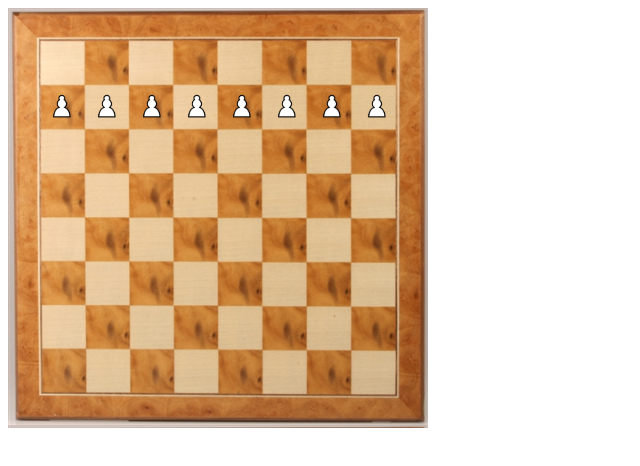
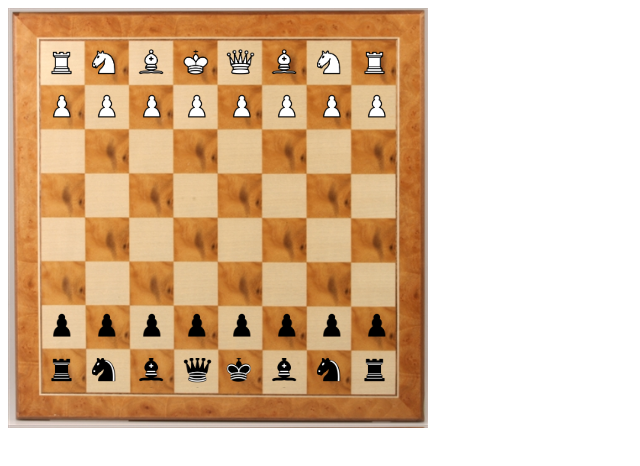
Before and after one commit to gagechoat/chess, a plain HTML site: page index.html in a window 1280 px wide. Shown: the whole page, without its empty margins (0-640 px from the left). Drawn offline with Linux system fonts and the light colour scheme.

Commit message:
rest of pieces

```diff
--- a/index.html
+++ b/index.html
@@ -15,6 +15,31 @@
   <p id="p6" class="pawn white"></p>
   <p id="p7" class="pawn white"></p>
   <p id="p8" class="pawn white"></p>
+  <p id="r1" class="rook white"></p>
+  <p id="r2" class="rook white"></p>
+  <p id="k1" class="knight white"></p>
+  <p id="k2" class="knight white"></p>
+  <p id="b1" class="bishop white"></p>
+  <p id="b2" class="bishop white"></p>
+  <p id="king1" class="king white"></p>
+  <p id="queen1" class="queen white"></p>
+
+  <p id="p1b" class="pawn black"></p>
+  <p id="p2b" class="pawn black"></p>
+  <p id="p3b" class="pawn black"></p>
+  <p id="p4b" class="pawn black"></p>
+  <p id="p5b" class="pawn black"></p>
+  <p id="p6b" class="pawn black"></p>
+  <p id="p7b" class="pawn black"></p>
+  <p id="p8b" class="pawn black"></p>
+  <p id="r1b" class="rook black"></p>
+  <p id="r2b" class="rook black"></p>
+  <p id="k1b" class="knight black"></p>
+  <p id="k2b" class="knight black"></p>
+  <p id="b1b" class="bishop black"></p>
+  <p id="b2b" class="bishop black"></p>
+  <p id="king1b" class="king black"></p>
+  <p id="queen1b" class="queen black"></p>
 </div>
 
 </body>
--- a/styles.css
+++ b/styles.css
@@ -16,6 +16,29 @@ p{
   top:65px;
   background-position: -157px 0;
 }
+.rook.white {
+  top: 22px;
+  background-position: -128 0;
+}
+.knight.white {
+  top: 22px;
+  background-position: -99 0;
+}
+.bishop.white {
+  top: 22px;
+  background-position: -65 0;
+}
+
+.king.white {
+  top: 22px;
+  background-position: -32 0;
+}
+
+.queen.white {
+  top: 22px;
+  background-position: -2 0;
+}
+
 #p1{
   left:37px;
 }
@@ -40,3 +63,108 @@ p{
 #p8{
   left:352px;
 }
+#r1 {
+  left: 39px;
+}
+#r2 {
+  left: 352px;
+}
+#k1 {
+  left:84px;
+}
+#k2 {
+  left:309px;
+}
+#b1 {
+  left:129px;
+}
+#b2 {
+  left:262px;
+}
+
+#king1 {
+  left:217px;
+}
+#queen1 {
+  left:174px;
+}
+
+#p1b{
+  left:37px;
+}
+#p2b{
+  left:82px;
+}
+#p3b{
+  left:127px;
+}
+#p4b{
+  left:172px;
+}
+#p5b{
+  left:217px;
+}
+#p6b{
+  left:262px;
+}
+#p7b{
+  left:307px;
+}
+#p8b{
+  left:352px;
+}
+#r1b {
+  left: 39px;
+}
+#r2b {
+  left: 352px;
+}
+#k1b {
+  left:84px;
+}
+#k2b {
+  left:309px;
+}
+#b1b {
+  left:129px;
+}
+#b2b {
+  left:262px;
+}
+
+#king1b {
+  left:174px;
+
+}
+#queen1b {
+  left:217px;
+
+}
+
+
+.pawn.black{
+  top:289px;
+  background-position: -157px -100px;
+}
+.rook.black {
+  top: 334px;
+  background-position: -128 -100px;
+}
+.knight.black {
+  top: 334px;
+  background-position: -99 -100px;
+}
+.bishop.black {
+  top: 334px;
+  background-position: -65 -100px;
+}
+
+.king.black {
+  top: 334px;
+  background-position: -32 -100px;
+}
+
+.queen.black {
+  top: 334px;
+  background-position: -2 -100px;
+}
```
Lines whose indentation alone changed are shown as unchanged.
